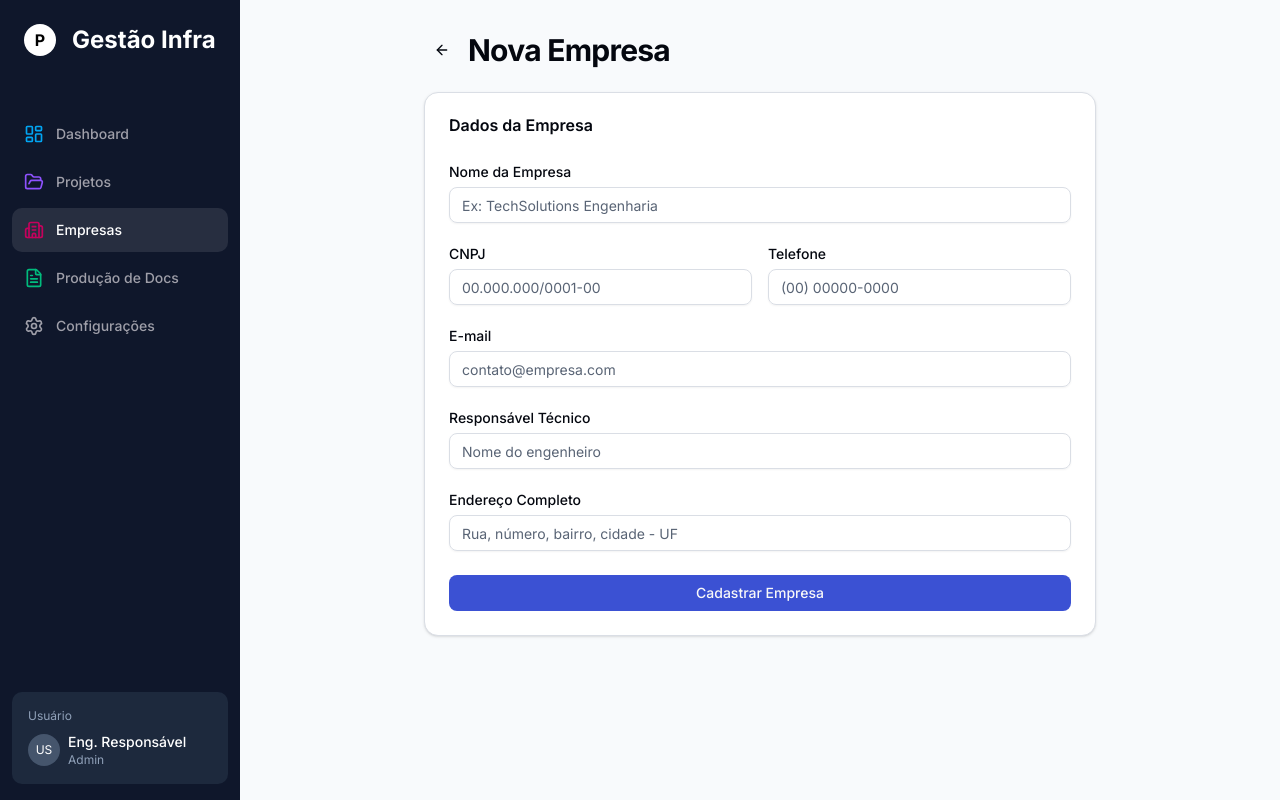
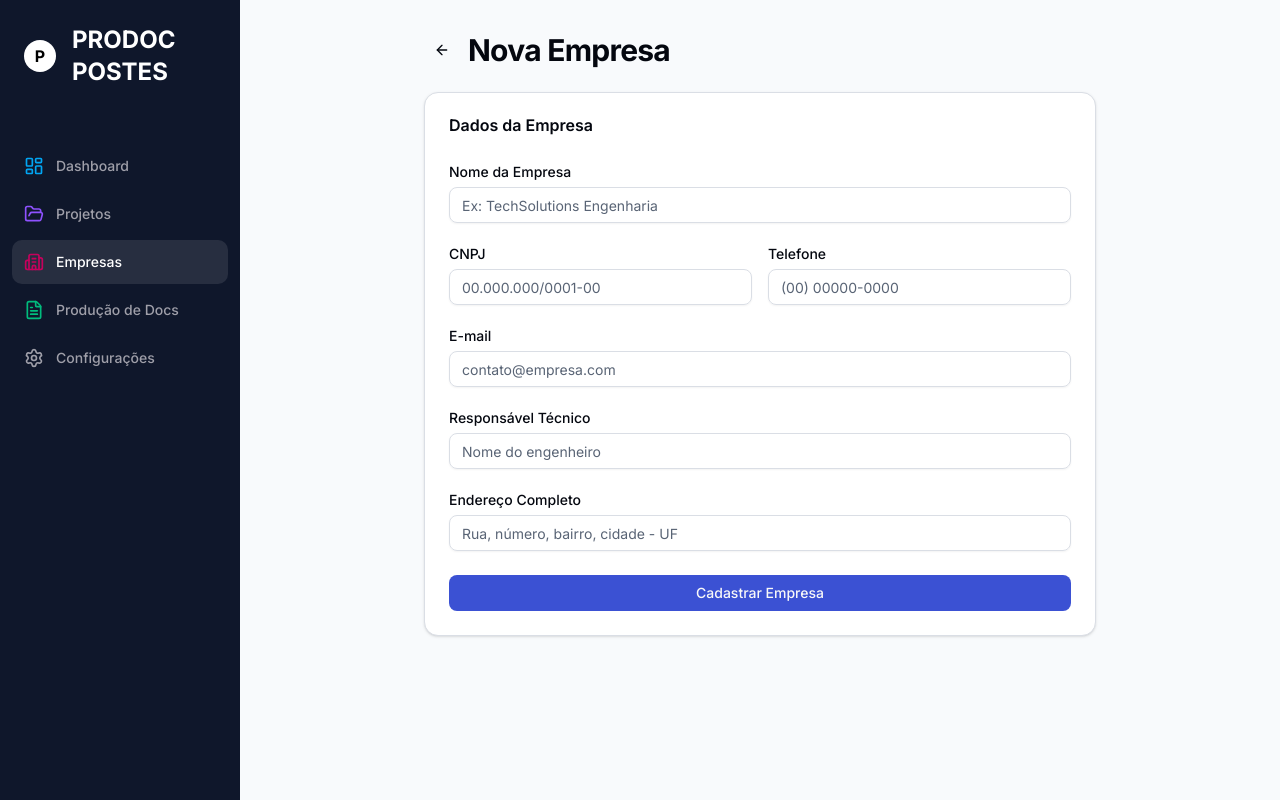
Before and after one commit to Alexxara15/gestao_projeto-main, a Next.js app: page /empresas/novo in a window 1280 px wide. Built offline with nearby package versions, Linux system fonts and the light colour scheme.

Commit message:
feat: implementa o layout base da aplicação com barra lateral de navegação e estrutura principal.

```diff
--- a/src/app/layout.tsx
+++ b/src/app/layout.tsx
@@ -7,7 +7,7 @@ import { Header } from "@/components/layout/Header";
 const inter = Inter({ subsets: ["latin"] });
 
 export const metadata: Metadata = {
-  title: "Gestão de Infraestrutura",
+  title: "PRODOC POSTES",
   description: "Sistema de gestão de projetos de compartilhamento de infraestrutura",
 };
 
--- a/src/components/layout/Sidebar.tsx
+++ b/src/components/layout/Sidebar.tsx
@@ -58,7 +58,7 @@ export function Sidebar({ className }: SidebarProps) {
                         <div className="bg-white w-8 h-8 rounded-full flex items-center justify-center font-bold text-black">P</div>
                     </div>
                     <h1 className="text-2xl font-bold">
-                        Gestão Infra
+                        PRODOC POSTES
                     </h1>
                 </Link>
                 <div className="space-y-1">
@@ -79,18 +79,7 @@ export function Sidebar({ className }: SidebarProps) {
                     ))}
                 </div>
             </div>
-            <div className="px-3">
-                <div className="bg-slate-800 rounded-lg p-4">
-                    <p className="text-xs text-slate-400 mb-2">Usuário</p>
-                    <div className="flex items-center gap-2">
-                        <div className="w-8 h-8 bg-slate-600 rounded-full flex items-center justify-center text-xs">US</div>
-                        <div>
-                            <p className="text-sm font-medium">Eng. Responsável</p>
-                            <p className="text-xs text-slate-400">Admin</p>
-                        </div>
-                    </div>
-                </div>
-            </div>
+            {/* User profile section removed */}
         </div>
     );
 }
```
